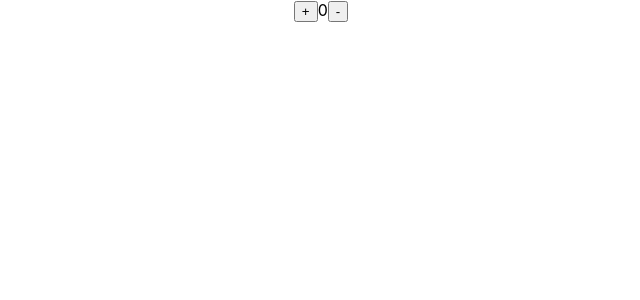
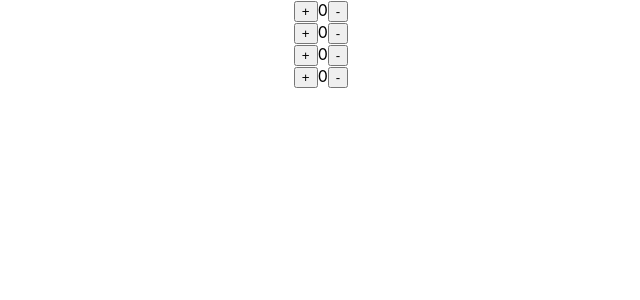
Before and after one commit to JKEZulueta/react-js-counter, a React (Create React App) app: page / in a window 1280 px wide. Shown: the top 300 px of the page, without its empty margins (319-959 px from the left). Built offline with nearby package versions, Linux system fonts and the light colour scheme.

Commit message:
[Counter][ZULUEJA]feat: Added Counter Group

```diff
--- a/src/App.js
+++ b/src/App.js
@@ -1,11 +1,12 @@
 import logo from './logo.svg';
 import './App.css';
 import Counter from './components/Counter'
+import CounterGroup from './components/CounterGroup';
 
 function App() {
   return (
     <div className="App">
-      <Counter></Counter>
+      <CounterGroup></CounterGroup>
     </div>
   );
 }
--- a/src/components/CounterGroup.js
+++ b/src/components/CounterGroup.js
@@ -0,0 +1,16 @@
+import Counter from "./Counter";
+
+function CounterGroup (){
+
+    return(
+        <div>
+        <Counter></Counter>
+        <Counter></Counter>
+        <Counter></Counter>
+        <Counter></Counter>
+        </div>
+    );
+
+}
+
+export default CounterGroup;
```
